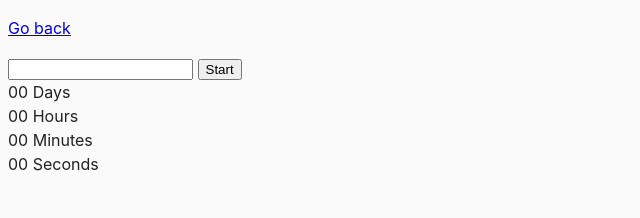
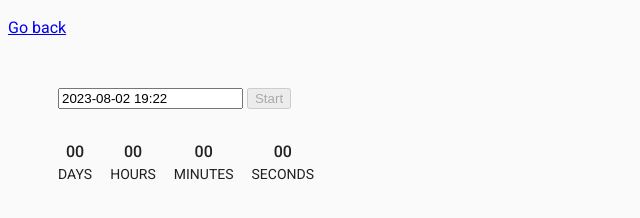
Before and after one commit to AnnaofAmber/goit-js-hw-09, a website built with Parcel: page src/02-timer.html in a window 1280 px wide. Shown: the whole page, without its empty margins (0-640 px from the left). Built offline with nearby package versions, Linux system fonts and the light colour scheme.

Commit message:
друге завдання
 стилі, бібліотека flatpickr, вибір дати

```diff
--- a/package.json
+++ b/package.json
@@ -18,6 +18,7 @@
     "url": "https://github.com/goitacademy/parcel-project-template/issues"
   },
   "dependencies": {
+    "flatpickr": "^4.6.13",
     "modern-normalize": "^1.1.0"
   },
   "devDependencies": {
--- a/src/02-timer.html
+++ b/src/02-timer.html
@@ -5,32 +5,33 @@
     <meta name="viewport" content="width=device-width, initial-scale=1.0" />
     <title>Countdown timer</title>
     <link rel="stylesheet" href="css/common.css" />
+    <link rel="stylesheet" href="css/02-timer.css">
+    <link rel="stylesheet" href="https://fonts.googleapis.com/css2?family=Raleway:wght@800&family=Roboto:wght@400;500;700;900&display=swap">
   </head>
   <body>
     <p><a href="index.html">Go back</a></p>
-
+    <div class="section-timer">
     <input type="text" id="datetime-picker" />
     <button type="button" data-start>Start</button>
-
     <div class="timer">
       <div class="field">
         <span class="value" data-days>00</span>
-        <span class="label">Days</span>
+        <span class="label">DAYS</span>
       </div>
       <div class="field">
         <span class="value" data-hours>00</span>
-        <span class="label">Hours</span>
+        <span class="label">HOURS</span>
       </div>
       <div class="field">
         <span class="value" data-minutes>00</span>
-        <span class="label">Minutes</span>
+        <span class="label">MINUTES</span>
       </div>
       <div class="field">
         <span class="value" data-seconds>00</span>
-        <span class="label">Seconds</span>
+        <span class="label">SECONDS</span>
       </div>
     </div>
-
+  </div>
     <script src="js/02-timer.js" type="module"></script>
   </body>
 </html>
--- /dev/null
+++ b/src/css/02-timer.css
@@ -0,0 +1,26 @@
+.section-timer{
+    padding-left: 50px;
+    padding-top: 30px;
+}
+
+.timer {
+    padding-top: 30px;
+    display: flex;
+    gap: 18px;
+}
+.field {
+    display: flex;
+    flex-direction: column;
+
+    align-items: center;
+
+
+}
+
+.value {
+    font-size: 70;
+    font-weight: 500;
+}
+.label {
+    font-size: 14px;
+}
--- a/src/css/common.css
+++ b/src/css/common.css
@@ -3,8 +3,7 @@
 }
 
 body {
-  font-family: -apple-system, BlinkMacSystemFont, 'Segoe UI', Roboto,
-    Oxygen-Sans, Ubuntu, Cantarell, 'Helvetica Neue', sans-serif;
+  font-family: 'Roboto', sans-serif;
   -webkit-font-smoothing: antialiased;
   -moz-osx-font-smoothing: grayscale;
   background-color: #fafafa;
--- a/src/js/02-timer.js
+++ b/src/js/02-timer.js
@@ -0,0 +1,42 @@
+import flatpickr from "flatpickr";
+import "flatpickr/dist/flatpickr.min.css";
+
+
+const input = document.querySelector('#datetime-picker')
+const btnStart = document.querySelector('button[data-start]')
+btnStart.disabled = true;
+const options = {
+    enableTime: true,
+    time_24hr: true,
+    defaultDate: new Date(),
+    minuteIncrement: 1,
+    onClose(selectedDates) {
+        const selected = new Date(selectedDates)
+        if (selected<options.defaultDate) {
+            window.alert("Please choose a date in the future")
+        } else{
+            btnStart.disabled = false;
+        }
+
+    },
+  };
+  flatpickr(input, options)
+
+  function convertMs(ms) {
+    // Number of milliseconds per unit of time
+    const second = 1000;
+    const minute = second * 60;
+    const hour = minute * 60;
+    const day = hour * 24;
+
+    // Remaining days
+    const days = Math.floor(ms / day);
+    // Remaining hours
+    const hours = Math.floor((ms % day) / hour);
+    // Remaining minutes
+    const minutes = Math.floor(((ms % day) % hour) / minute);
+    // Remaining seconds
+    const seconds = Math.floor((((ms % day) % hour) % minute) / second);
+
+    return { days, hours, minutes, seconds };
+  }
```
Also changed, not shown: 1 other file.
